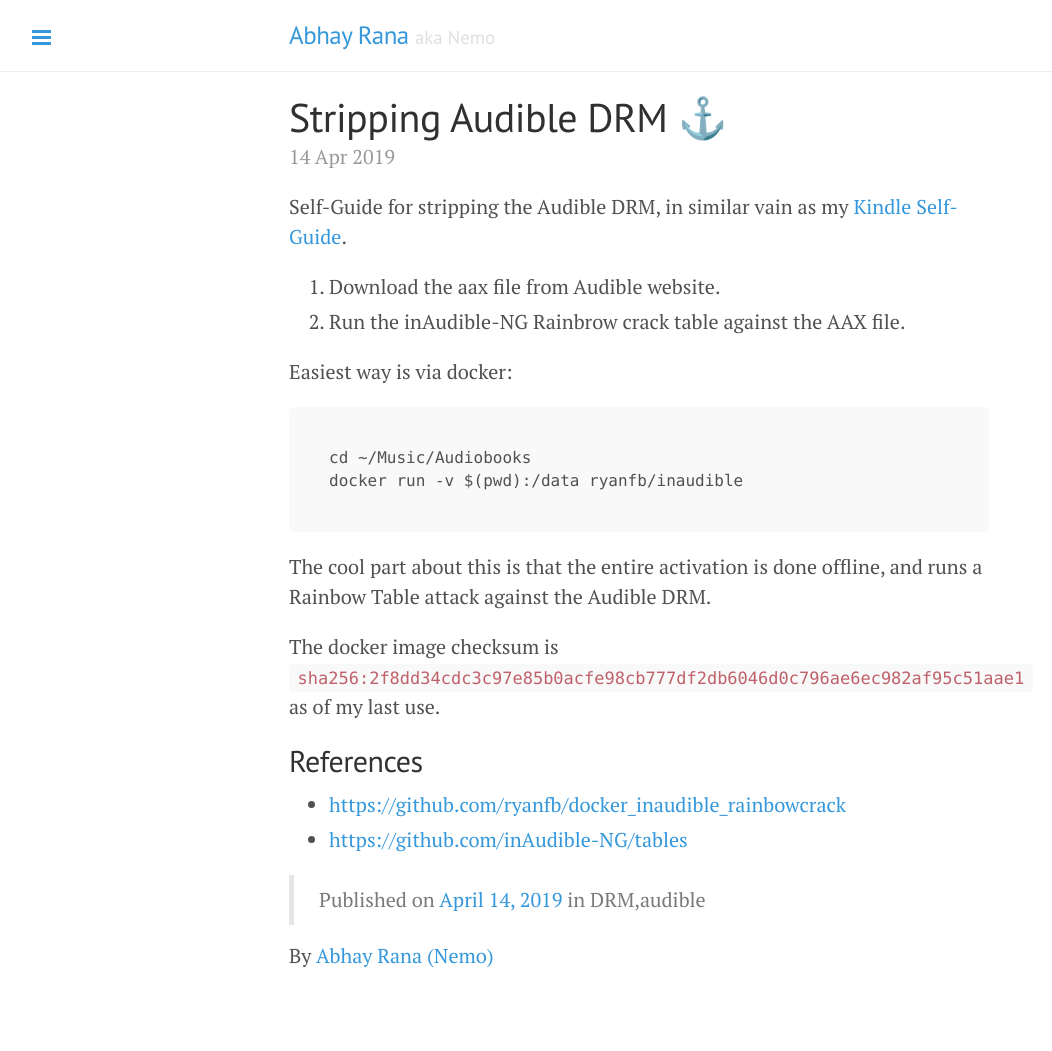
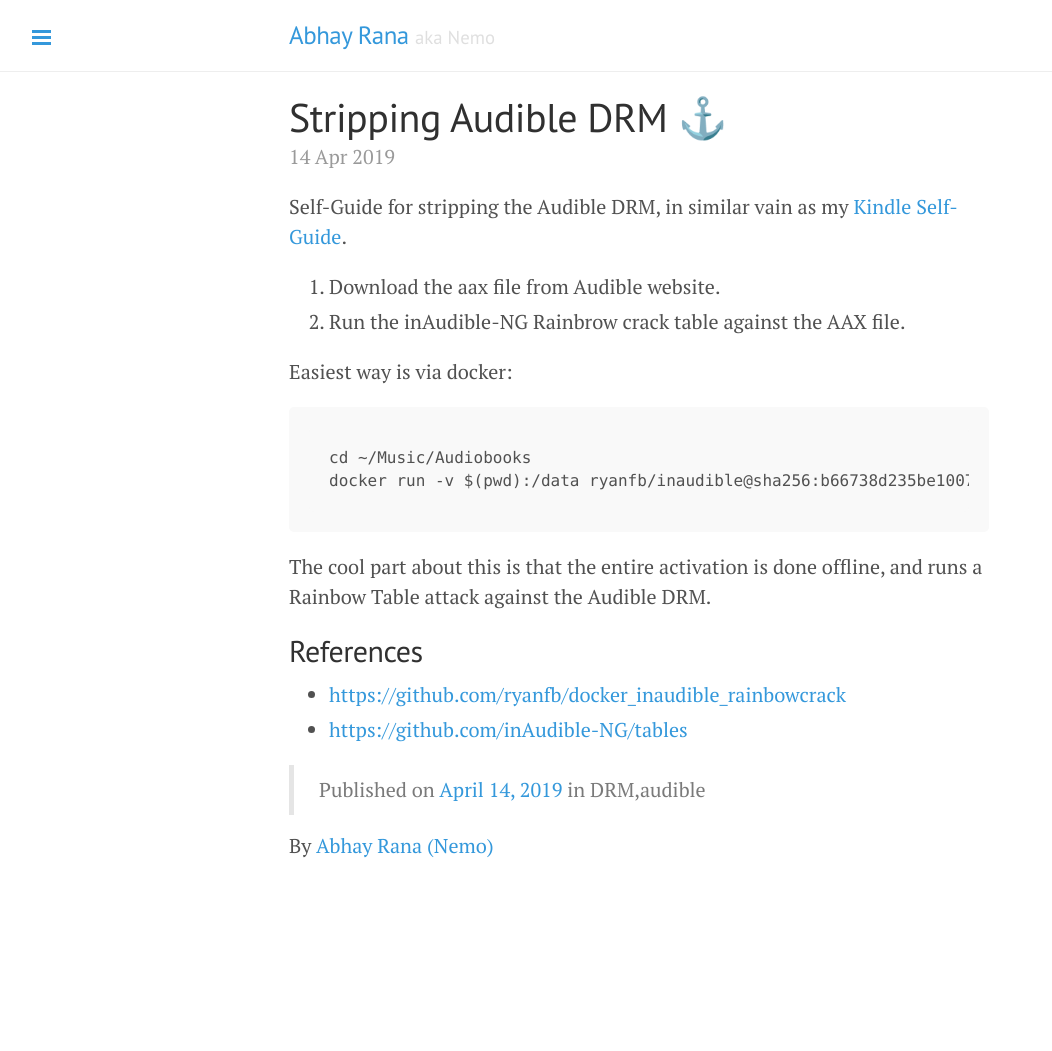
Before and after one commit to captn3m0/captn3m0.github.com, a Jekyll site: the page built from _posts/2019-04-14-audible-drm.md, in a window 1280 px wide. Shown: the whole page, without its empty margins (1-1053 px from the left). Built offline with Jekyll 4.4.1, drawn with Linux system fonts in a browser that asks for light colours; after the commit the page ends 941 px from its top, so only the background shows below that.

Commit message:
Change audible image to sha256 instead

````diff
--- a/_posts/2019-04-14-audible-drm.md
+++ b/_posts/2019-04-14-audible-drm.md
@@ -15,14 +15,12 @@
 
 ```
 cd ~/Music/Audiobooks
-docker run -v $(pwd):/data ryanfb/inaudible
+docker run -v $(pwd):/data ryanfb/inaudible@sha256:b66738d235be1007797e3a0a0ead115fa227e81e2ab5b7befb97d43f7712fac5
 ```
 
 The cool part about this is that the entire activation is done offline, and runs a Rainbow Table attack against the Audible DRM.
 
-The docker image checksum is `sha256:2f8dd34cdc3c97e85b0acfe98cb777df2db6046d0c796ae6ec982af95c51aae1` as of my last use.
-
 ## References
 
-- <https://github.com/ryanfb/docker_inaudible_rainbowcrack>
-- <https://github.com/inAudible-NG/tables>
+-   <https://github.com/ryanfb/docker_inaudible_rainbowcrack>
+-   <https://github.com/inAudible-NG/tables>
````
